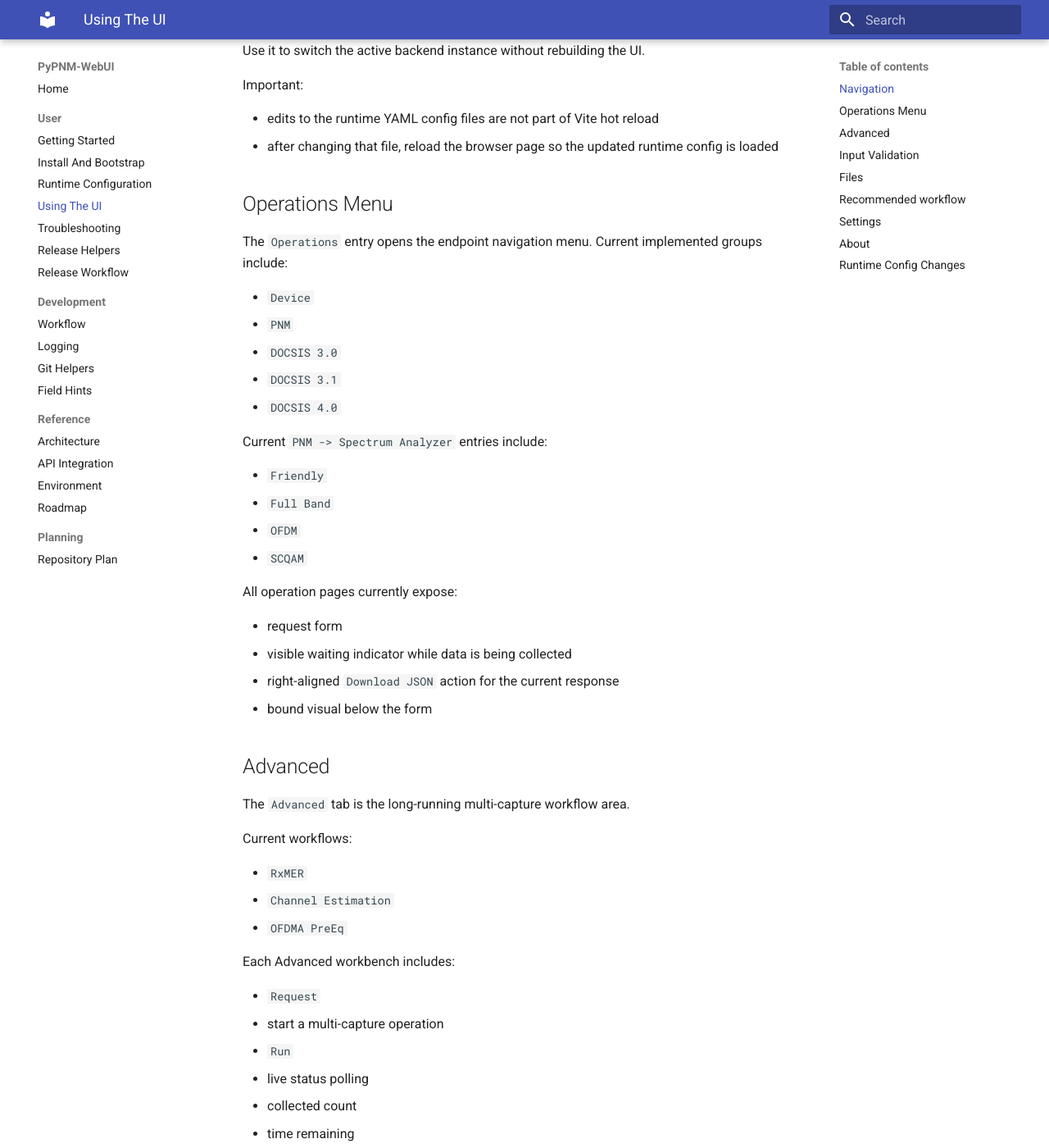
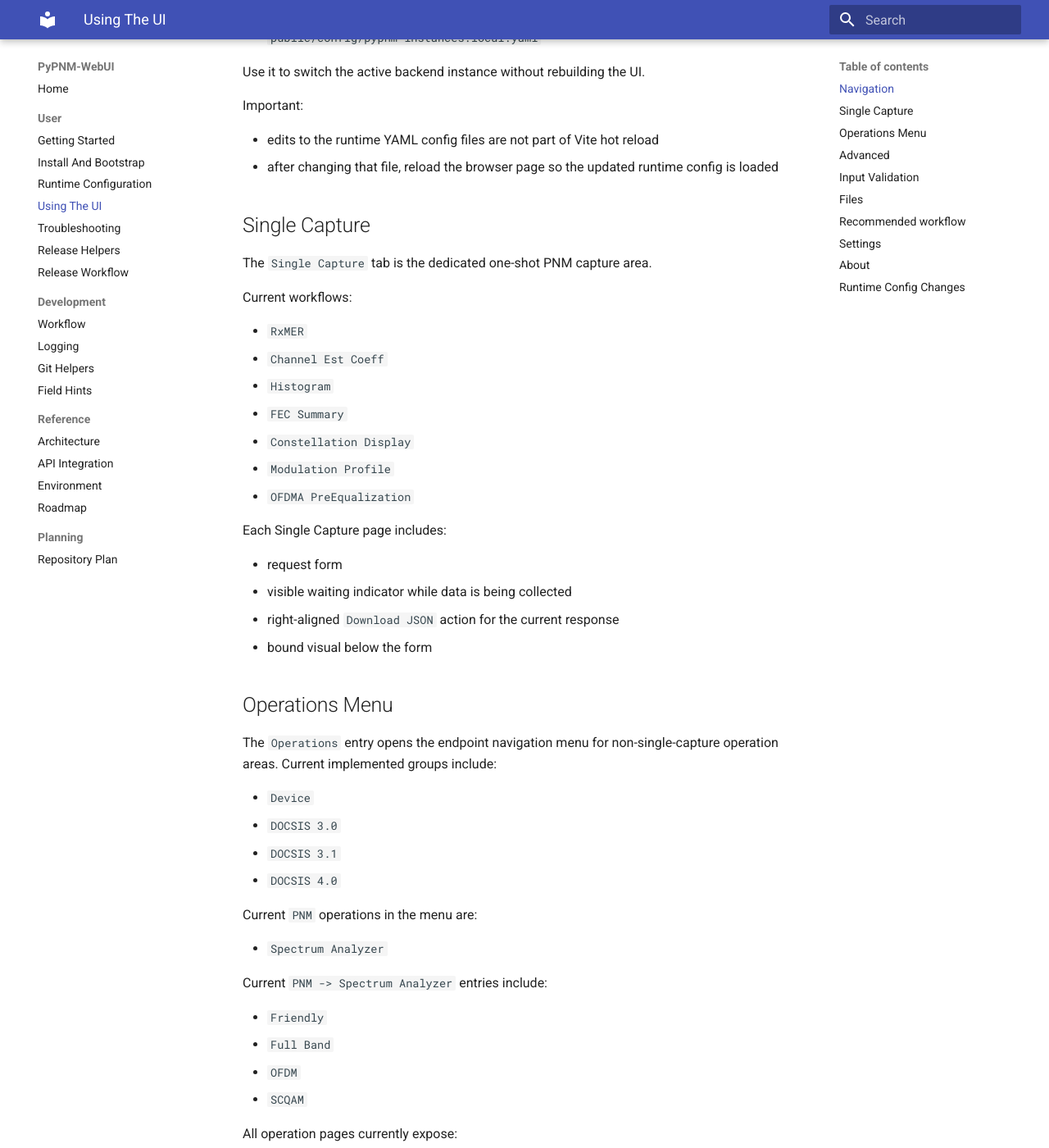
Before and after one commit to PyPNMApps/PyPNM-WebUI, an MkDocs documentation site: the page built from docs/user/using-the-ui.md, in a window 1280 px wide and 1400 px high, scrolled down 340 px. Shown: the whole window at 82% size. Built offline with MkDocs 1.6.1 and Material for MkDocs 9.7.7, drawn with Linux system fonts in a browser that asks for light colours; some of the changed text lies outside the part shown.

Commit message:
Refactor: split PNM single capture into its own top nav area - add a top level Single Capture tab alongside Operations and Advanced - move PNM single capture routes from /operations to /single-capture - add a Single Capture sub navigation using the same layout pattern as Advanced - remove PNM single capture entries from the Operations popover menu - keep the shared endpoint explorer logic while changing only the navigation model - update user docs to reflect the new Single Capture workflow area - 2026-03-15 22:44:01

```diff
--- a/docs/user/using-the-ui.md
+++ b/docs/user/using-the-ui.md
@@ -4,6 +4,7 @@
 
 The top navigation includes:
 - `Settings`
+- `Single Capture`
 - `Operations`
 - `Advanced`
 - `Files`
@@ -23,16 +24,40 @@ Important:
 - after changing that file, reload the browser page so the updated runtime config
   is loaded
 
+## Single Capture
+
+The `Single Capture` tab is the dedicated one-shot PNM capture area.
+
+Current workflows:
+
+- `RxMER`
+- `Channel Est Coeff`
+- `Histogram`
+- `FEC Summary`
+- `Constellation Display`
+- `Modulation Profile`
+- `OFDMA PreEqualization`
+
+Each Single Capture page includes:
+
+- request form
+- visible waiting indicator while data is being collected
+- right-aligned `Download JSON` action for the current response
+- bound visual below the form
+
 ## Operations Menu
 
-The `Operations` entry opens the endpoint navigation menu.
+The `Operations` entry opens the endpoint navigation menu for non-single-capture operation areas.
 Current implemented groups include:
 
 - `Device`
-- `PNM`
 - `DOCSIS 3.0`
 - `DOCSIS 3.1`
 - `DOCSIS 4.0`
+
+Current `PNM` operations in the menu are:
+
+- `Spectrum Analyzer`
 
 Current `PNM -> Spectrum Analyzer` entries include:
 
@@ -136,8 +161,8 @@ capture visuals where available.
 
 1. `Health`
    - confirm API status and metadata for all configured agents.
-2. `Operations`
-   - choose the endpoint visual you want to run from the operations menu.
+2. `Single Capture` or `Operations`
+   - choose the workflow area you want to run.
 3. `PyPNM Agent`
    - switch to the correct configured backend instance for that operation.
 4. request form
--- a/src/components/layout/AppTopNav.tsx
+++ b/src/components/layout/AppTopNav.tsx
@@ -5,6 +5,7 @@ import { OperationsMenu } from "@/features/operations/components/OperationsMenu"
 
 const links = [
   ["/settings", "Settings"],
+  ["/single-capture", "Single Capture"],
   ["/advanced", "Advanced"],
   ["/files", "Files"],
   ["/health", "Health"],
@@ -26,8 +27,11 @@ export function AppTopNav() {
         <NavLink to={links[0][0]} className={({ isActive }) => (isActive ? "nav-link active" : "nav-link")}>
           {links[0][1]}
         </NavLink>
+        <NavLink to={links[1][0]} className={({ isActive }) => (isActive ? "nav-link active" : "nav-link")}>
+          {links[1][1]}
+        </NavLink>
         <OperationsMenu />
-        {links.slice(1).map(([to, label]) => (
+        {links.slice(2).map(([to, label]) => (
           <NavLink key={to} to={to} className={({ isActive }) => (isActive ? "nav-link active" : "nav-link")}>
             {label}
           </NavLink>
```
Also changed, not shown: docs/user/getting-started.md (+2 -1 lines), src/pages/EndpointExplorerPage.tsx (+18 -3 lines), 3 other files.
